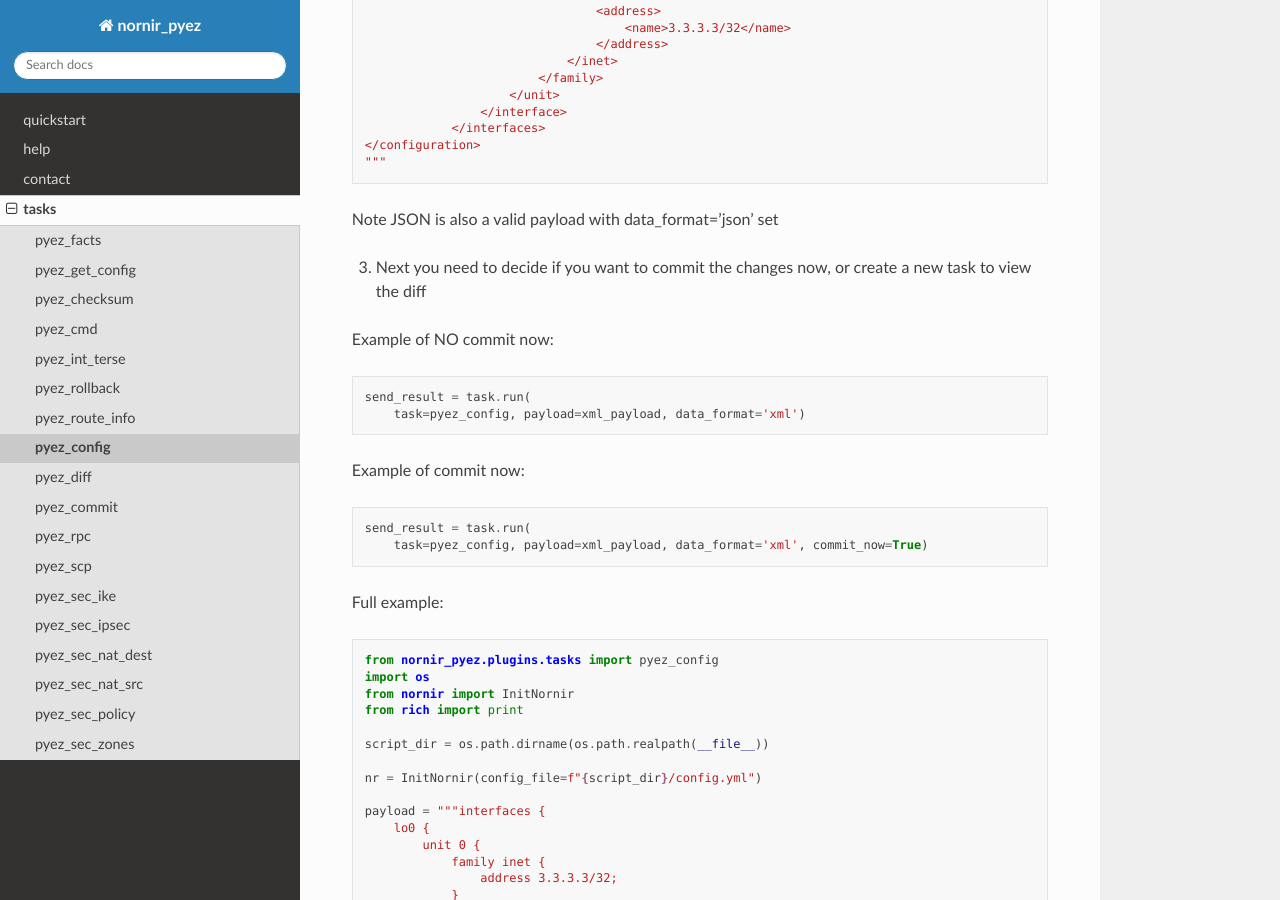
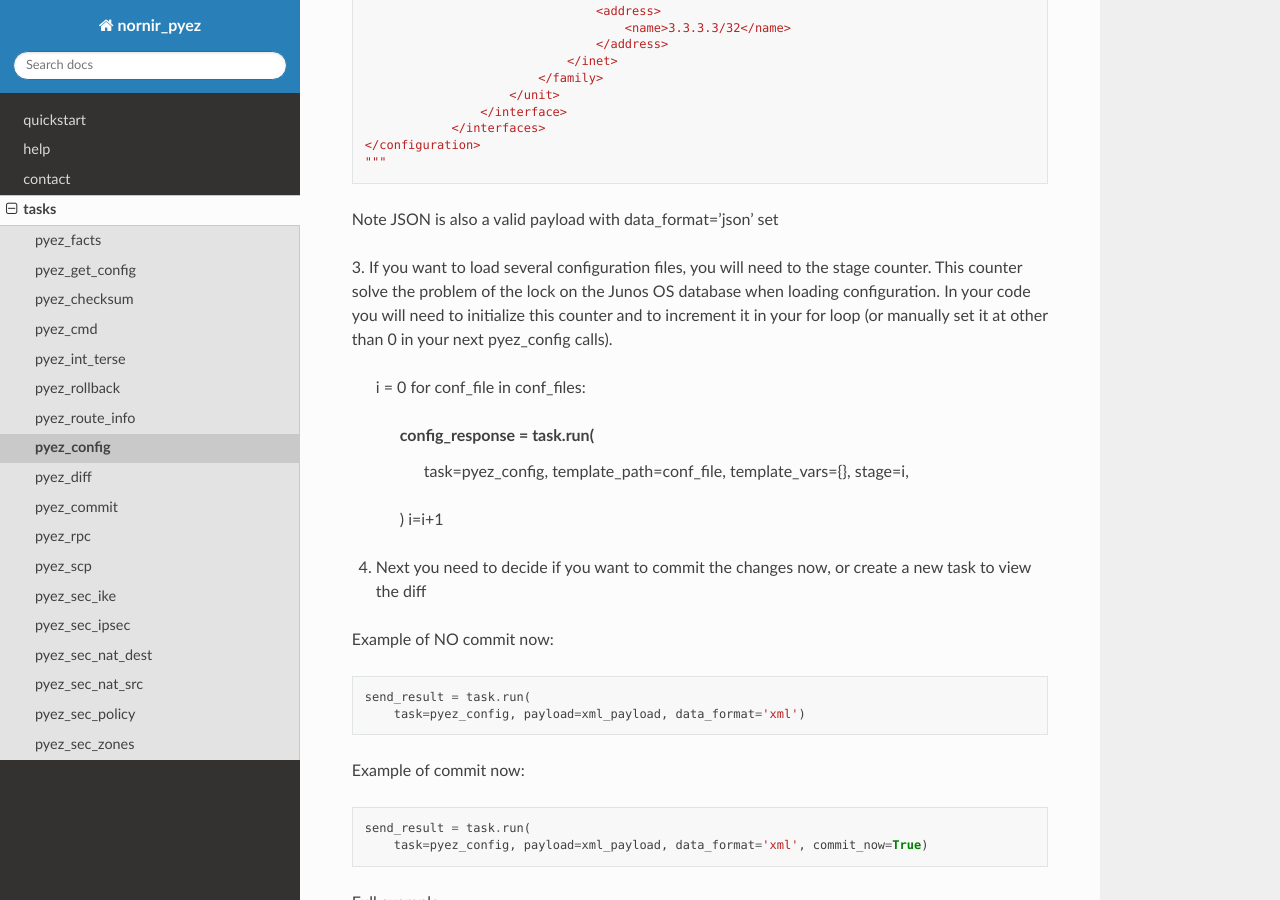
Before and after one commit to DataKnox/nornir_pyez, a Sphinx documentation site: the page built from docs/pyez_config.rst, in a window 1280 px wide and 900 px high, scrolled down 786 px. Built offline with Sphinx 7.4.7 and the Read the Docs theme 2.0.0, drawn with Linux system fonts in a browser that asks for light colours.

Commit message:
Adding stage counter + documentation to handle several calls of pyez_config without crashing on the Junos OS database lock

```diff
--- a/docs/pyez_config.rst
+++ b/docs/pyez_config.rst
@@ -44,7 +44,21 @@ An XML payload example::
 
 Note JSON is also a valid payload with data_format='json' set
 
-3. Next you need to decide if you want to commit the changes now, or create a new task to view the diff
+3. If you want to load several configuration files, you will need to the stage counter. This counter solve the problem of the lock on the Junos OS database when loading configuration.
+In your code you will need to initialize this counter and to increment it in your for loop (or manually set it at other than 0 in your next pyez_config calls).
+
+    i = 0
+    for conf_file in conf_files:
+
+        config_response = task.run(
+            task=pyez_config,
+            template_path=conf_file,
+            template_vars={},
+            stage=i,
+        )
+        i=i+1
+
+4. Next you need to decide if you want to commit the changes now, or create a new task to view the diff
 
 Example of NO commit now::
 
```
Also changed, not shown: 1 other file.
